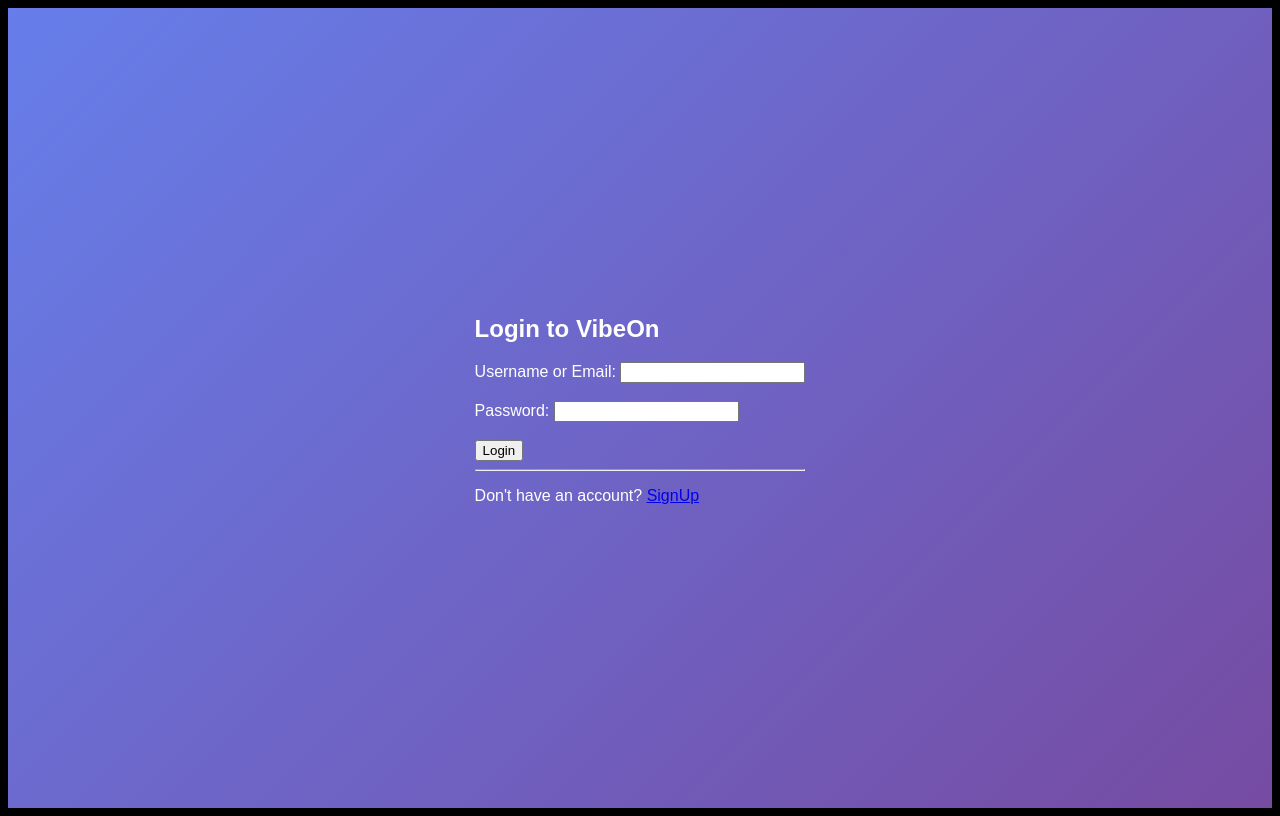
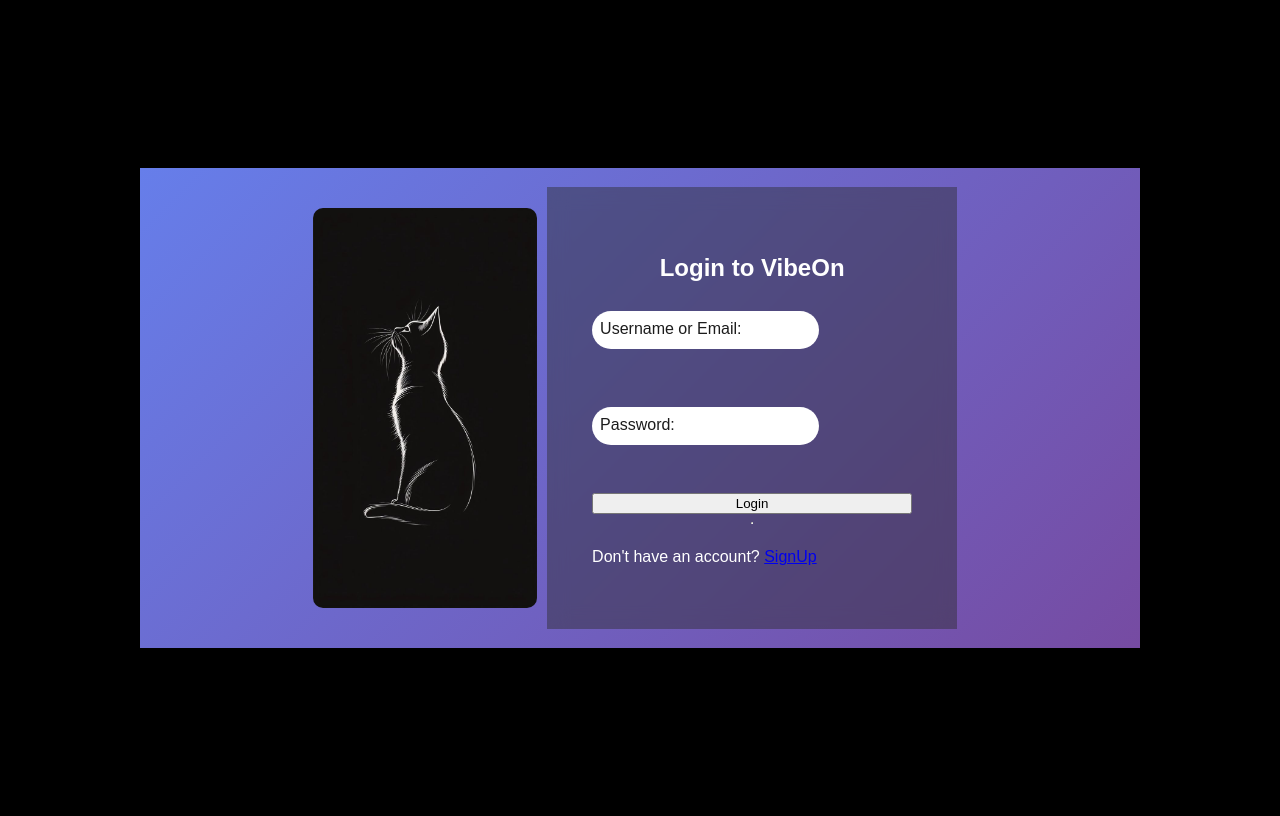
Before and after one commit to dipakmeshram26/vibeOn, a PHP site: page /login.php in a window 1280 px wide. Run offline with PHP 8.4, Linux system fonts and the light colour scheme.

Commit message:
update log in
small update login panal

```diff
--- a/homestyle.css
+++ b/homestyle.css
@@ -4,13 +4,94 @@
   font-family: Arial, sans-serif;
 }
 
+.log-main{
+  display: flex;
+  justify-content: center;
+  align-items: center;
+  height: 100vh;
+ overflow: hidden;
+}
 .log-cont{
   display: flex;
   justify-content: center;
   align-items: center;
-  height: 100vh;
+  height: 60vh;
+    width: 100%;
+    max-width: 1000px;
   background: linear-gradient(135deg, #667eea, #764ba2);
 }
+
+.log-right{
+
+  display: flex;
+  justify-content: center;
+  align-items: center;
+}
+
+.log-right img{
+  width: auto;
+  height: 50vh;
+  object-fit: cover;
+  border-radius: 10px;
+}
+
+.log-left{
+  width: 40%;
+  height: 90%;
+  margin: 10px;
+  padding: 5px;
+  display: flex;
+  flex-direction: column;
+  justify-content: center;
+  align-items: center;
+  background-color: rgba(44, 44, 44, 0.447);
+  backdrop-filter: blur(10px);
+}
+
+.log-left form{
+  display: flex;
+  flex-direction: column;
+  width: 80%;
+  height: fit-content;
+}
+
+
+
+
+
+.log-left form input{
+  margin: 10px 0;
+  padding: 10px;
+  border: none;
+  border-radius: 50px;
+  font-size: 16px;
+}
+
+
+.mail {
+  position: relative;
+  margin-bottom: 20px;
+}
+
+.mail label {
+  position: absolute;
+  top: 19px;
+  left: 8px;
+  color: #1c1c1c;
+  font-size: 16px;
+  transition: 0.3s ease;
+
+  pointer-events: none;   /* click input pe ho */
+}
+
+.mail label.focus {
+  top: -10px;
+  left: 6px;
+
+  color: #ffffff;
+  padding: 0 4px;
+}
+
 
 .stories-container {
   display: flex;
--- a/login.php
+++ b/login.php
@@ -14,25 +14,63 @@
 </head>
 
 <body>
+
+    <div class="log-main">
         <div class="log-cont">
+
             <div class="log-right">
-
+                <img src="img\posts\1754827015_5250f6e6-351b-4ed3-9245-ed4ec25f09e8.jpeg" alt="">
             </div>
             <div class="log-left">
                 <h2>Login to VibeOn</h2>
                 <form action="login_process.php" method="POST">
+                    <div class="mail">
                         <label>Username or Email:</label>
                         <input type="text" name="login_id" required><br><br>
-
+                    </div>
+                    <div class="mail">
                         <label>Password:</label>
                         <input type="password" name="password" required><br><br>
-
+                    </div>
                     <button type="submit">Login</button>
                     <hr>
                     <p>Don't have an account? <a href="Signup.php">SignUp</a></p>
                 </form>
             </div>
         </div>
+    </div>
+
+    <script>
+
+        const userInput = document.querySelector('input[name="login_id"]');
+        const passInput = document.querySelector('input[name="password"]');
+        const userLabel = document.querySelectorAll('.mail label')[0];
+        const passLabel = document.querySelectorAll('.mail label')[1];
+
+        function floatLabel(input, label) {
+            if (input.value !== '' || document.activeElement === input) {
+                label.classList.add('focus');
+            } else {
+                label.classList.remove('focus');
+            }
+        }
+        // Username
+        userInput.addEventListener('focus', function () {
+            floatLabel(userInput, userLabel);
+        });
+        userInput.addEventListener('blur', function () {
+            floatLabel(userInput, userLabel);
+        });
+
+        // Password
+        passInput.addEventListener('focus', function () {
+            floatLabel(passInput, passLabel);
+        });
+        passInput.addEventListener('blur', function () {
+            floatLabel(passInput, passLabel);
+        });
+
+    </script>
 </body>
 
 </html>
```
Lines whose indentation alone changed are shown as unchanged.
